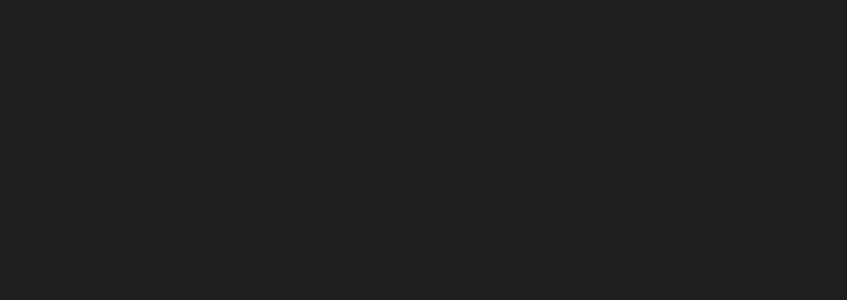
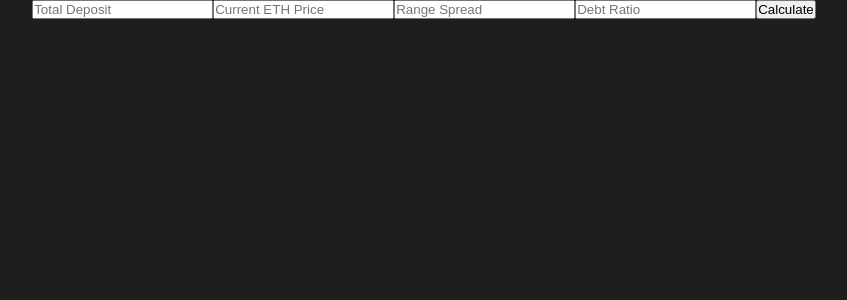
Before and after one commit to 0xGery/Fullstack, a React (Create React App) app in the folder Frontend/: page /Experimental in a window 1280 px wide. Before the commit this address had no page. Shown: the top 300 px of the page, without its empty margins (216-1063 px from the left). Built offline with nearby package versions, Linux system fonts and the light colour scheme.

Commit message:
add experimental subpage for testing purpose

```diff
--- a/Frontend/src/App.js
+++ b/Frontend/src/App.js
@@ -11,7 +11,7 @@
 import ServiceSection from './ServiceSection';
 import TeamSection from './TeamSection';
 import ContactSection from './ContactSection';
-import CalculationForm from './CalculationForm';
+import Experimental from './Experimental';
 
 function App() {
     const [isMobile, setIsMobile] = useState(window.innerWidth < 680);
@@ -44,10 +44,9 @@
                                     <div id="Contact"><ContactSection /></div>
                                 </div>
                             }/>
-                            <Route path="/calculation" element={
+                            <Route path="/Experimental" element={
                                 <div className="App">
-                                    <h1>Debt Ratio Calculation</h1>
-                                    <CalculationForm />
+                                    <Experimental />
                                 </div>
                             }/>
                         </Routes>
--- a/Frontend/src/CalculationForm.js
+++ b/Frontend/src/Experimental.js
@@ -1,7 +1,7 @@
 import React, { useState } from 'react';
 import axios from 'axios';
 
-function CalculationForm() {
+function Experimental() {
   const [formData, setFormData] = useState({
     totalDeposit: '',
     currentPrice: '',
@@ -58,4 +58,4 @@
   );
 }
 
-export default CalculationForm;
+export default Experimental;
```
